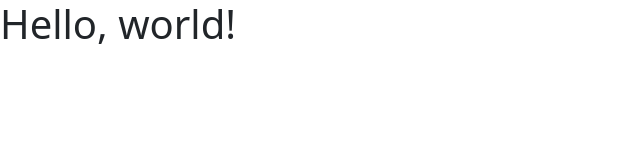
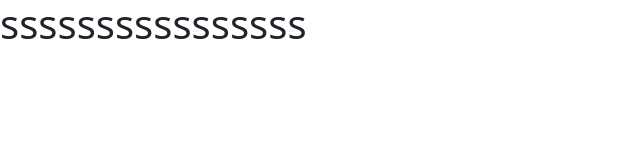
Before and after one commit to markogalarza/demo-dsm-bootstrap-2023, a plain HTML site: page index.html in a window 1280 px wide. Shown: the whole page, without its empty margins (0-640 px from the left). Drawn offline with nearby package versions, Linux system fonts and the light colour scheme.

Commit message:
Change index

```diff
--- a/index.html
+++ b/index.html
@@ -7,7 +7,7 @@
     <link href="https://cdn.jsdelivr.net/npm/bootstrap@5.3.0-alpha1/dist/css/bootstrap.min.css" rel="stylesheet" integrity="sha384-GLhlTQ8iRABdZLl6O3oVMWSktQOp6b7In1Zl3/Jr59b6EGGoI1aFkw7cmDA6j6gD" crossorigin="anonymous">
   </head>
   <body>
-    <h1>Hello, world!</h1>
+    <h1>ssssssssssssssss</h1>
     <script src="https://cdn.jsdelivr.net/npm/bootstrap@5.3.0-alpha1/dist/js/bootstrap.bundle.min.js" integrity="sha384-w76AqPfDkMBDXo30jS1Sgez6pr3x5MlQ1ZAGC+nuZB+EYdgRZgiwxhTBTkF7CXvN" crossorigin="anonymous"></script>
   </body>
 </html>
```
